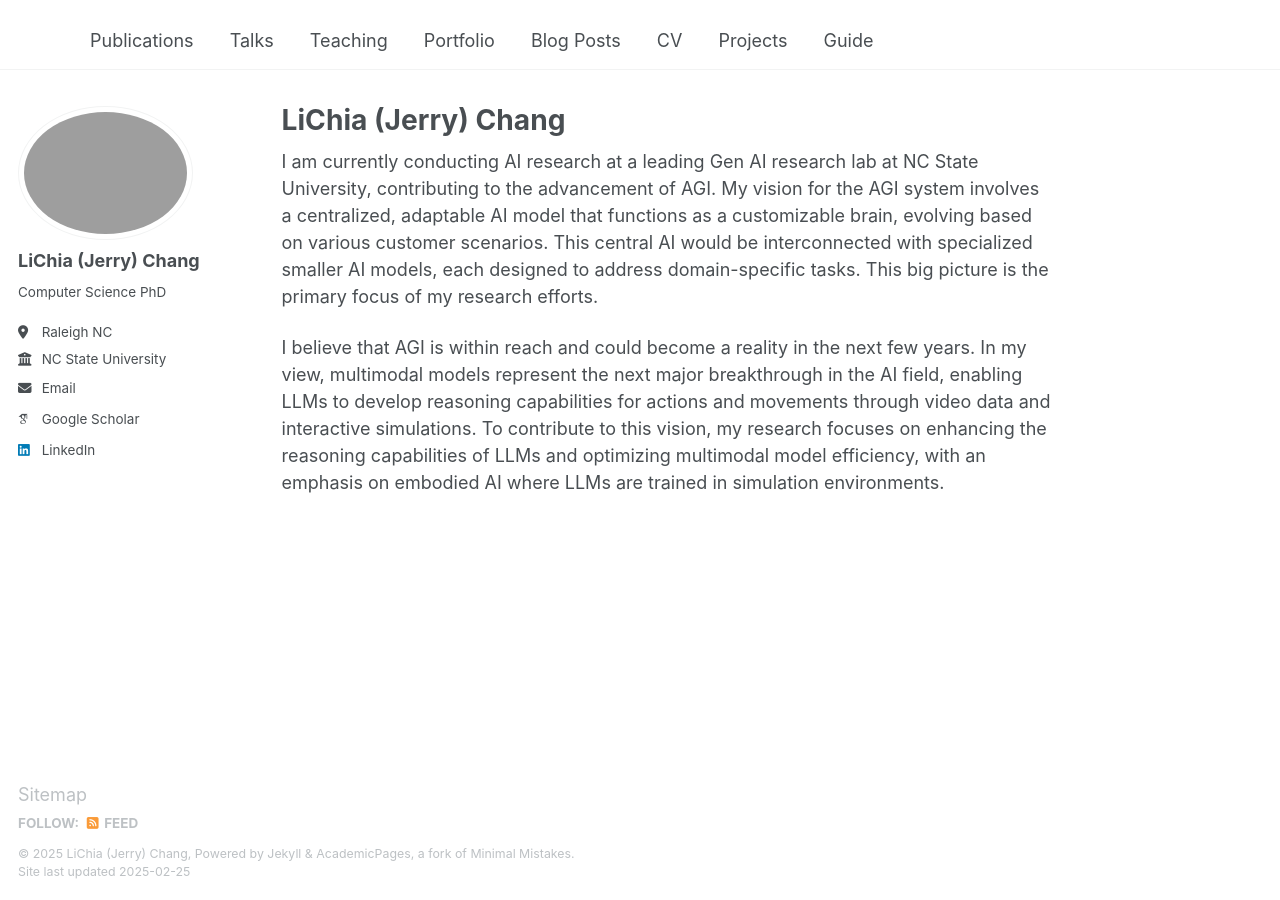
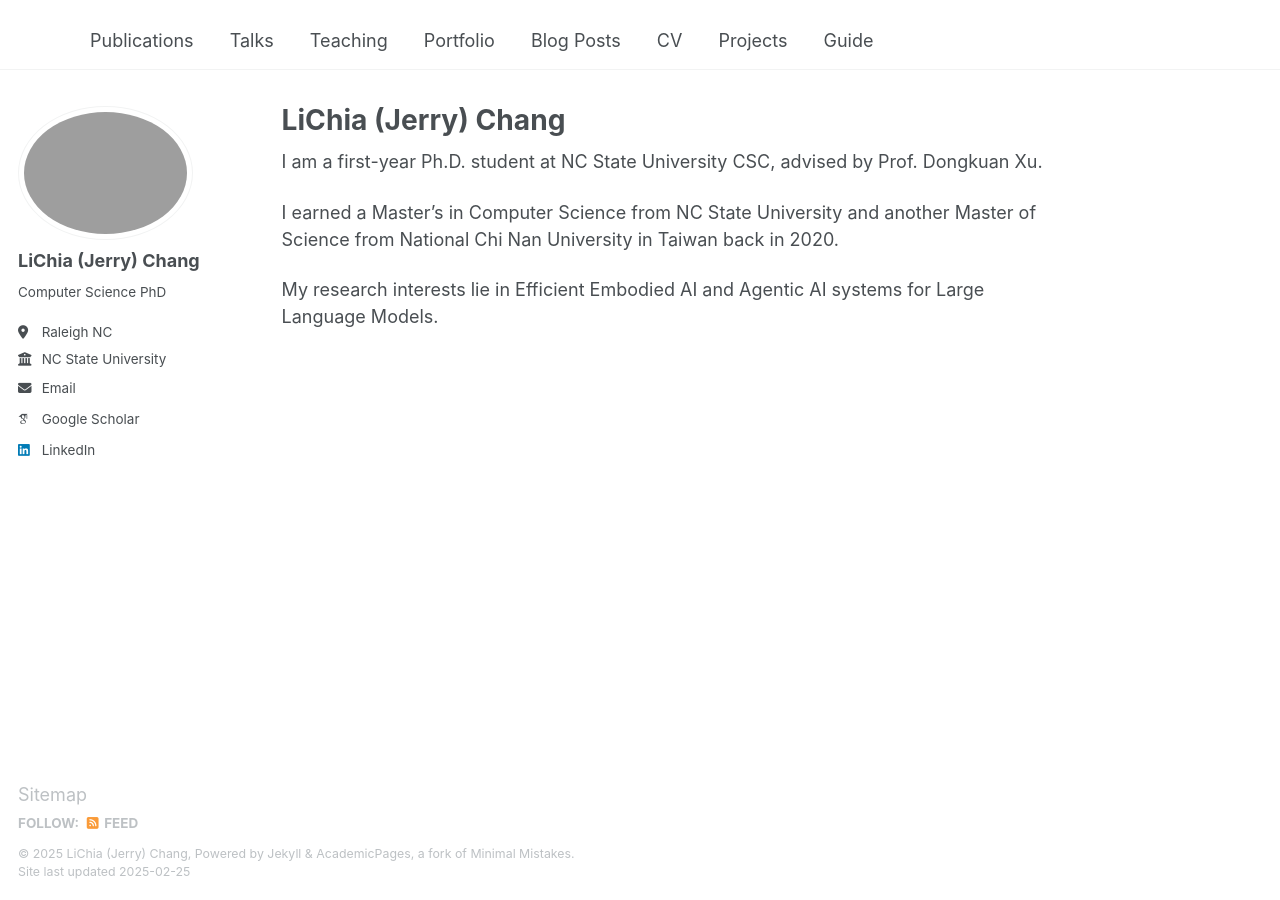
Before and after one commit to lichchang/lichchang.github.io, a Jekyll site: the page built from _pages/about.md, in a window 1280 px wide. Built offline with Jekyll 4.4.1, drawn with Linux system fonts in a browser that asks for light colours; some web fonts are replaced.

Commit message:
Update about.md

```diff
--- a/_pages/about.md
+++ b/_pages/about.md
@@ -7,7 +7,8 @@ redirect_from:
   - /about.html
 ---
 
-I am currently conducting AI research at a leading Gen AI research lab at NC State University, contributing to the advancement of AGI. My vision for the AGI system involves a centralized, adaptable AI model that functions as a customizable brain, evolving based on various customer scenarios. This central AI would be interconnected with specialized smaller AI models, each designed to address domain-specific tasks. This big picture is the primary focus of my research efforts.
+I am a first-year Ph.D. student at NC State University CSC, advised by Prof. Dongkuan Xu.
 
+I earned a Master's in Computer Science from NC State University and another Master of Science from National Chi Nan University in Taiwan back in 2020.
 
-I believe that AGI is within reach and could become a reality in the next few years. In my view, multimodal models represent the next major breakthrough in the AI field, enabling LLMs to develop reasoning capabilities for actions and movements through video data and interactive simulations. To contribute to this vision, my research focuses on enhancing the reasoning capabilities of LLMs and optimizing multimodal model efficiency, with an emphasis on embodied AI where LLMs are trained in simulation environments.
+My research interests lie in Efficient Embodied AI and Agentic AI systems for Large Language Models.
```
